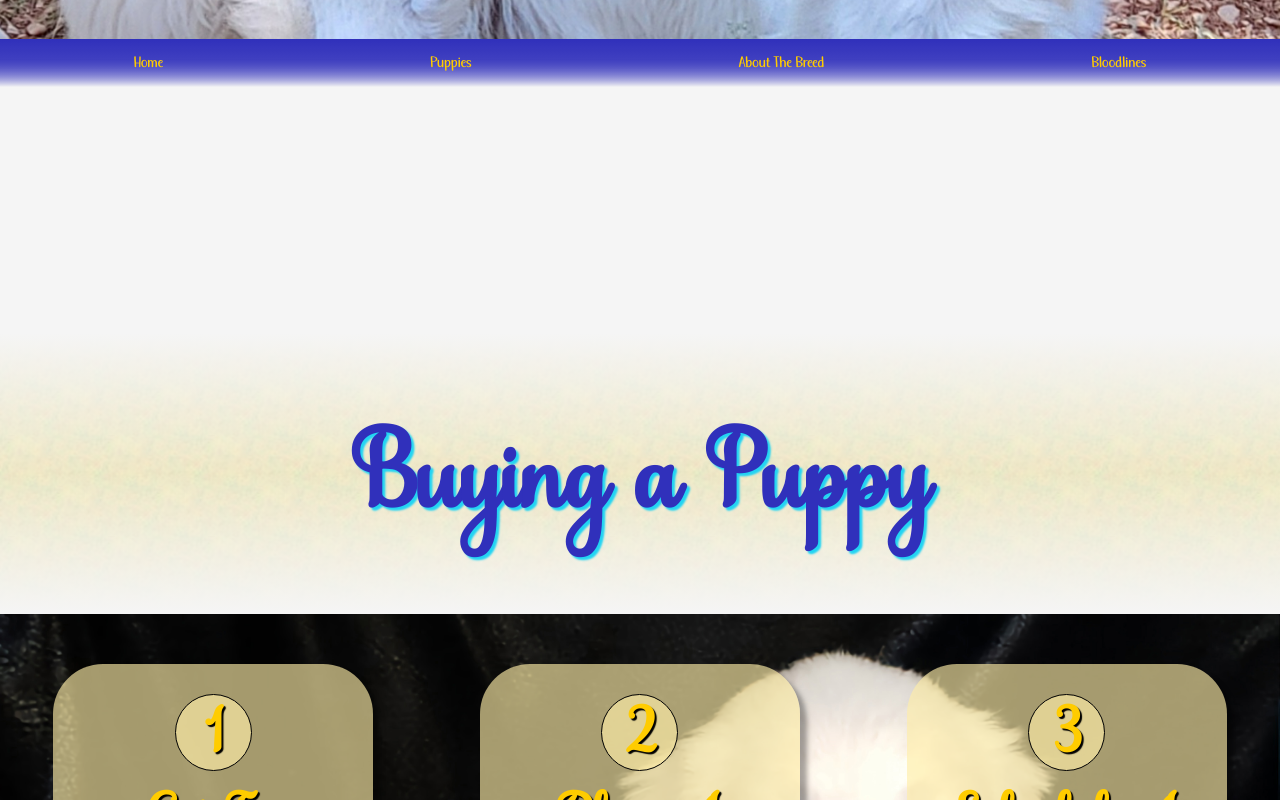
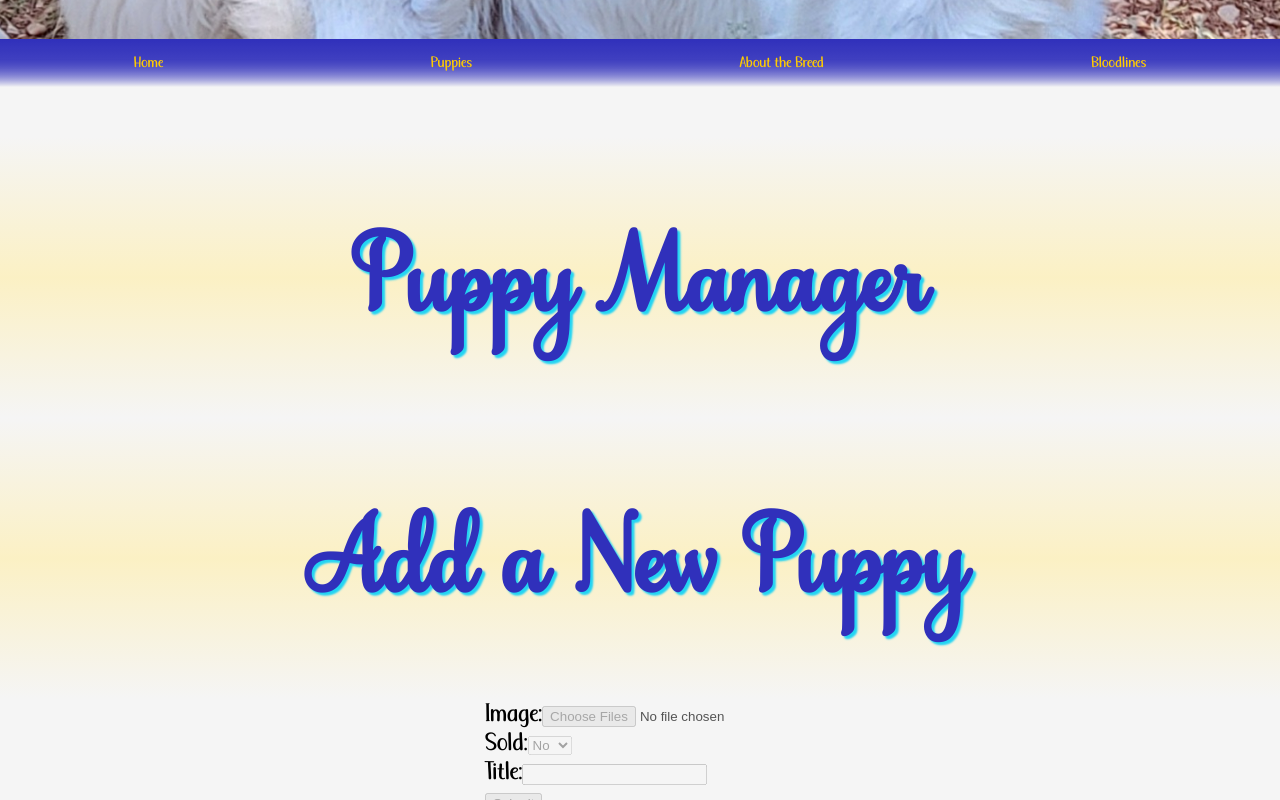
Before and after one commit to brellin/jills_golden_glories, a Vue app: page /puppyManager in a window 1280 px wide. Shown: the part 360-1160 px from the top of the page. Built offline with nearby package versions, Linux system fonts and the light colour scheme; no server answers.

Commit message:
not sure

```diff
--- a/package.json
+++ b/package.json
@@ -8,6 +8,7 @@
     "lint": "vue-cli-service lint"
   },
   "dependencies": {
+    "axios": "^0.26.1",
     "core-js": "^3.8.3",
     "sass": "^1.49.9",
     "sass-loader": "^12.6.0",
--- a/src/App.vue
+++ b/src/App.vue
@@ -4,7 +4,7 @@
     <div class="burger" @click="toggleIsOpen" />
     <nav :class="isOpen ? 'open' : ''">
       <router-link
-        v-for="{ path, meta } in routes"
+        v-for="{ path, meta } in routesC"
         :key="meta.name"
         :to="path"
         @click="close"
@@ -50,6 +50,11 @@ export default {
     },
     close() {
       this.isOpen = false;
+    },
+  },
+  computed: {
+    routesC() {
+      return routes.filter((r) => r.meta.name !== "Puppy Manager");
     },
   },
 };
--- /dev/null
+++ b/src/plugins/axios.js
@@ -0,0 +1,5 @@
+import axios from 'axios';
+
+axios.defaults.baseURL = /localhost/.test(window.location.host) ? 'http://localhost:9455' : 'https://goldenglories.herokuapp.com';
+
+export default axios;
--- a/src/routes.js
+++ b/src/routes.js
@@ -3,13 +3,16 @@ import Home from './views/Home.vue';
 import Puppies from './views/Puppies.vue';
 import AboutTheBreed from './views/AboutTheBreed.vue';
 import Bloodlines from './views/Bloodlines.vue';
+import PuppyManager from './views/PuppyManager.vue';
+
+const titlize = title => `Golden Glories ${ title }`;
 
 const routes = [
     {
         path: '/',
         component: Home,
         meta: {
-            title: 'Golden Glories - Home',
+            title: titlize('Home'),
             name: 'Home',
         }
     },
@@ -17,7 +20,7 @@ const routes = [
         path: '/puppies',
         component: Puppies,
         meta: {
-            title: 'Golden Glories - Puppies',
+            title: titlize('Puppies'),
             name: 'Puppies'
         }
     },
@@ -25,16 +28,24 @@ const routes = [
         path: '/about_the_breed',
         component: AboutTheBreed,
         meta: {
-            title: 'Golden Glories - About The Breed',
-            name: 'About The Breed'
+            title: titlize('About the Breed'),
+            name: 'About the Breed'
         }
     },
     {
         path: '/bloodlines',
         component: Bloodlines,
         meta: {
-            title: 'Golden Glories - Bloodlines',
+            title: titlize('Bloodlines'),
             name: 'Bloodlines'
+        }
+    },
+    {
+        path: '/puppyManager',
+        component: PuppyManager,
+        meta: {
+            title: titlize('Puppy Manager'),
+            name: 'Puppy Manager'
         }
     }
 ];
--- /dev/null
+++ b/src/views/PuppyManager.vue
@@ -0,0 +1,59 @@
+<template>
+  <h1>Puppy Manager</h1>
+
+  <h1>Add a New Puppy</h1>
+
+  <div class="new_puppy">
+    <div>
+      <label for="puppy_uploader">Image:</label>
+      <input
+        type="file"
+        accept="image/*"
+        id="puppy_uploader"
+        multiple
+        disabled
+      />
+    </div>
+
+    <div>
+      <label for="sold">Sold:</label>
+
+      <select id="sold" disabled>
+        <option value="true">Yes</option>
+        <option value="false" selected>No</option>
+      </select>
+    </div>
+
+    <div>
+      <label for="puppy_title">Title:</label>
+      <input type="text" id="puppy_title" disabled />
+    </div>
+
+    <button id="new_puppy" disabled>Submit</button>
+  </div>
+</template>
+
+<script>
+import axios from "../plugins/axios";
+export default {
+  name: "gg-puppy-manager",
+  data() {
+    return {
+      puppies: [],
+      loading: false,
+    };
+  },
+  beforeMount() {
+    axios
+      .get("puppies")
+      .then(({ data }) => {
+        console.log(data);
+        this.puppies = data;
+      })
+      .catch(({ message }) => console.error(message));
+  },
+};
+</script>
+
+<style lang='scss'>
+</style>
```
Also changed, not shown: src/assets/images/golden-glories-texas-badge.png (added), 1 other file (tests, documents, lock files or other folders).
